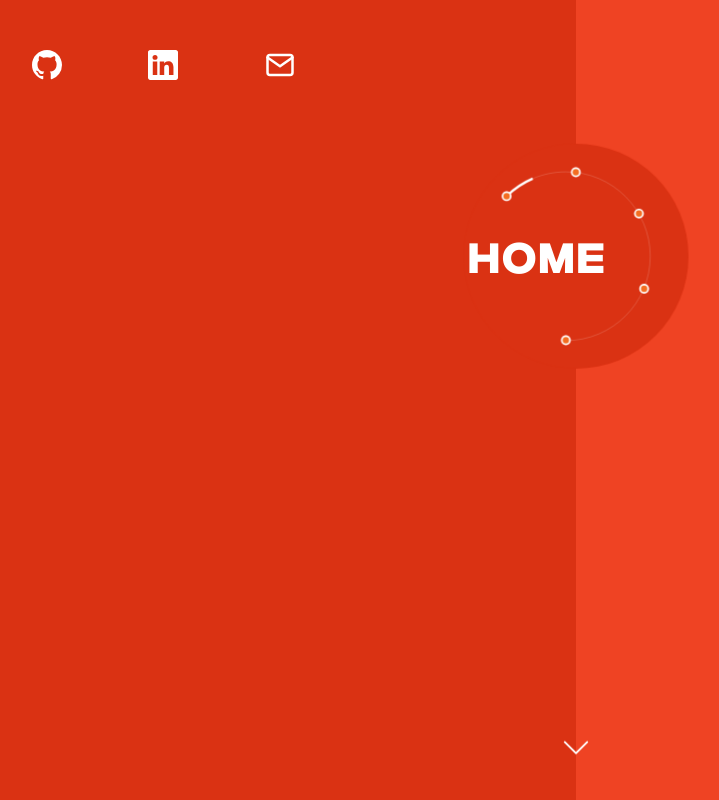
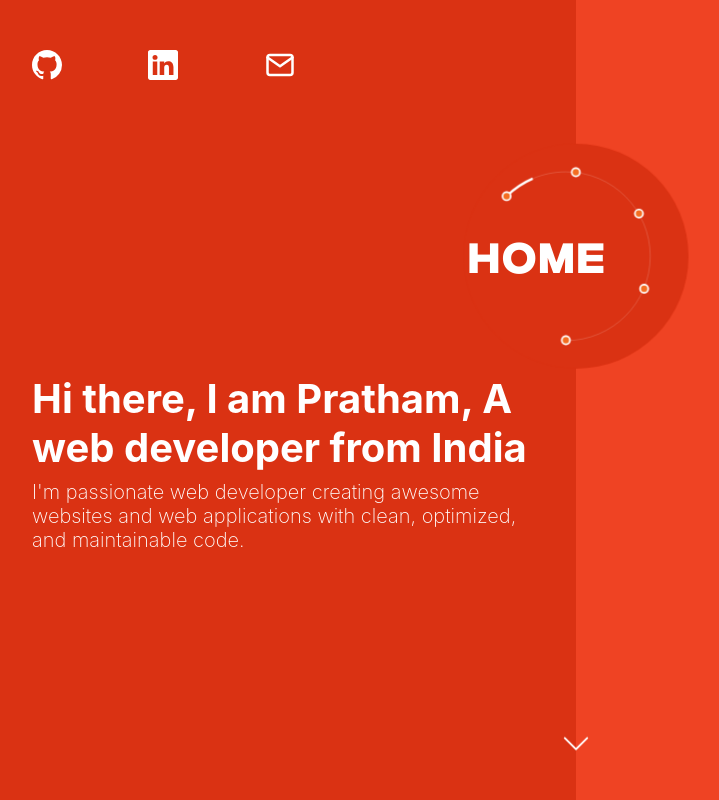
Before and after one commit to pathu-221/Portfolio, a React (Vite) app: page / in a window 1280 px wide. Shown: the top 800 px of the page, without its empty margins (64-783 px from the left). Built offline with nearby package versions, Linux system fonts and the light colour scheme.

Commit message:
pushing with scroll bug

```diff
--- a/src/App.jsx
+++ b/src/App.jsx
@@ -97,7 +97,7 @@ function App() {
   const element = () => {
     switch(currentElement){
       case "Home":
-        return
+        return <><Home width={width} /></>
       case "About":
         return <><About width={width} /></>
       case "Skills":
```
